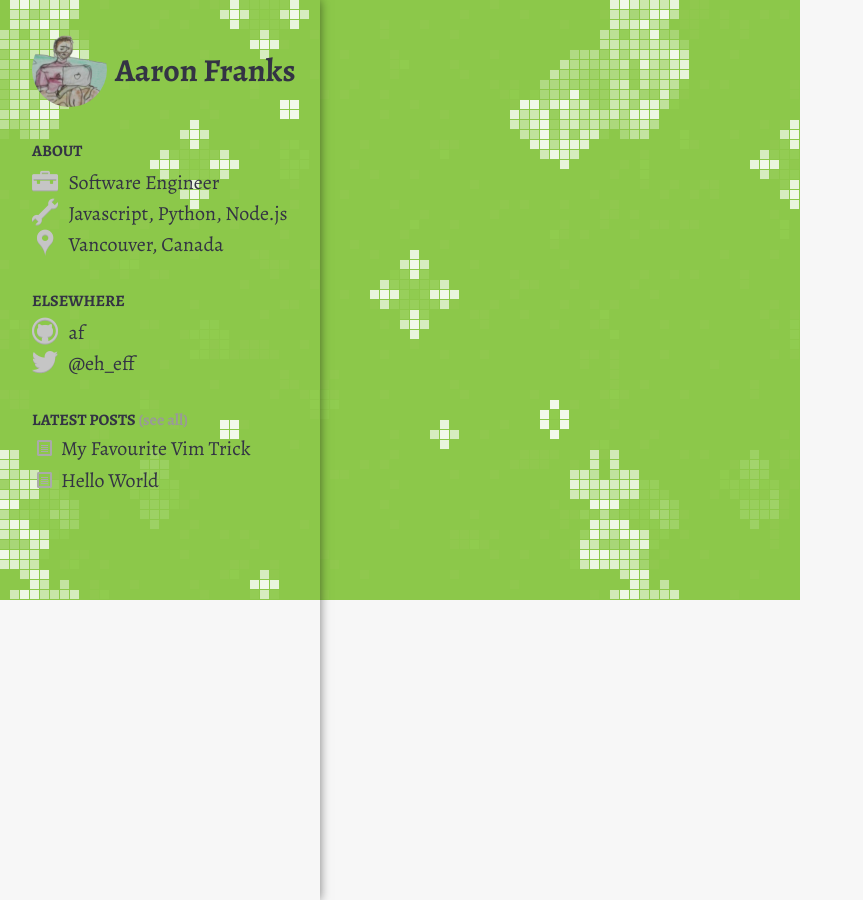
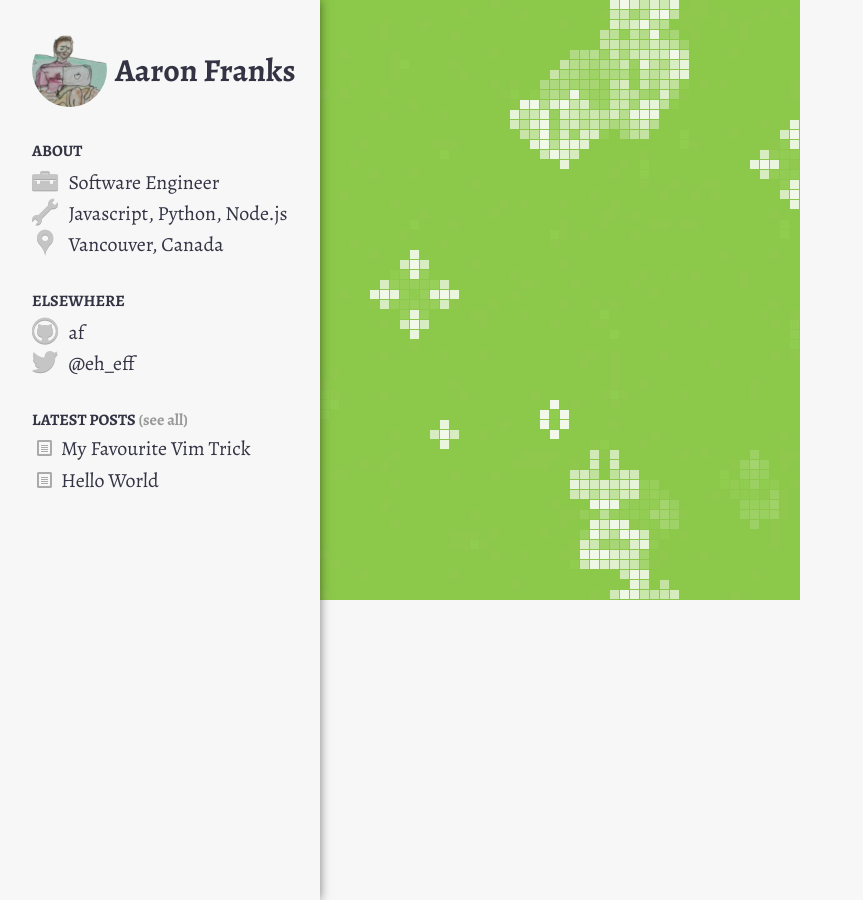
Before and after one commit to af/af.github.com, a Jekyll site: the page built from index.html, in a window 1280 px wide. Shown: the whole page, without its empty margins (0-863 px from the left). Built offline with Jekyll 4.4.1, drawn with Linux system fonts in a browser that asks for light colours.

Commit message:
Fix bg colour on homepage.

```diff
--- a/css/main.css
+++ b/css/main.css
@@ -58,6 +58,7 @@
   z-index: 10;
   top: 0;
   left: 0;
+  background: #f7f7f7;
 }
 body > header .title {
   display: block;
--- a/css/main.styl
+++ b/css/main.styl
@@ -14,6 +14,7 @@
     z-index: 10
     top: 0
     left: 0
+    background: $backgroundColour
 
     .title
         display: block
```
